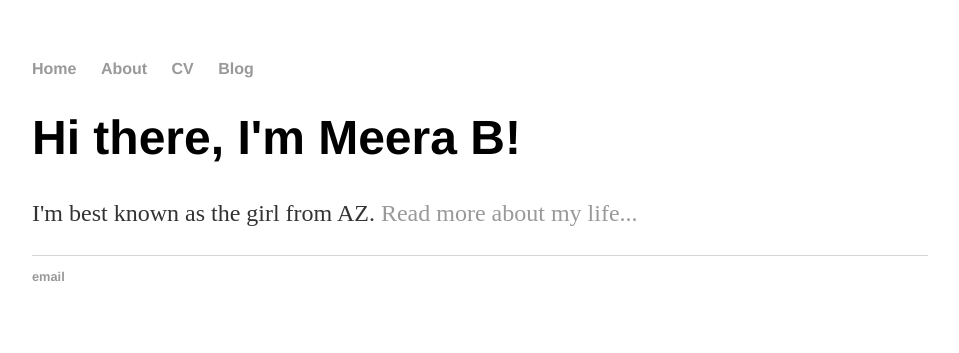
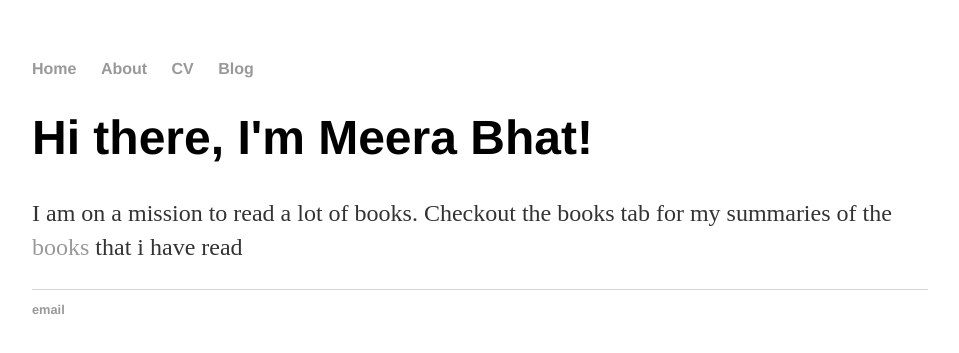
Before and after one commit to meerkatbhat/meerkatbhat, a Jekyll site: the page built from index.html, in a window 1280 px wide. Shown: the top 353 px of the page, without its empty margins (160-1119 px from the left). Built offline with Jekyll 4.4.1, drawn with Linux system fonts in a browser that asks for light colours.

Commit message:
Update index.html

```diff
--- a/index.html
+++ b/index.html
@@ -3,6 +3,6 @@ layout: default
 title: Meera B
 ---
 <div class="blurb">
-	<h1>Hi there, I'm Meera B!</h1>
-	<p>I'm best known as the girl from AZ. <a href="/about">Read more about my life...</a></p>
+	<h1>Hi there, I'm Meera Bhat!</h1>
+	<p>I am on a mission to read a lot of books. Checkout the books tab for my summaries of the <a href="/books">books</a> that i have read</p>
 </div><!-- /.blurb -->
```
